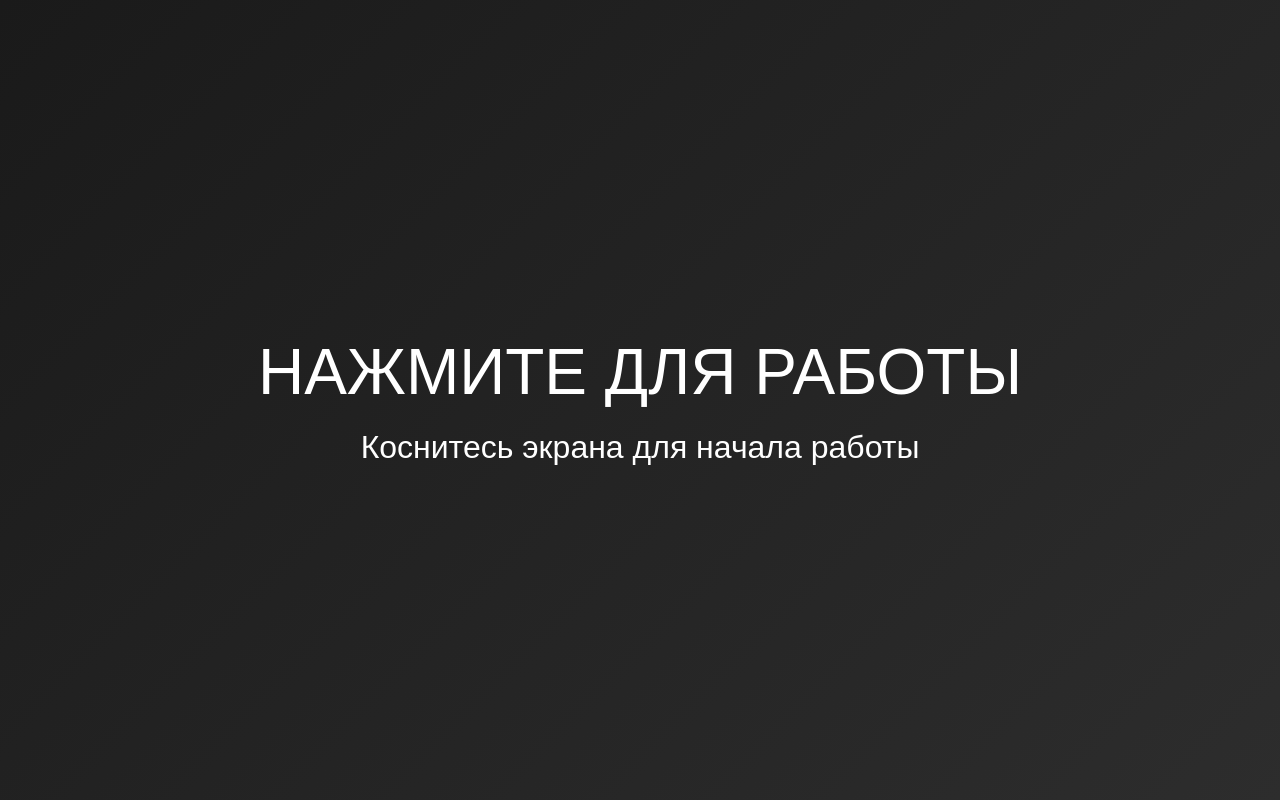
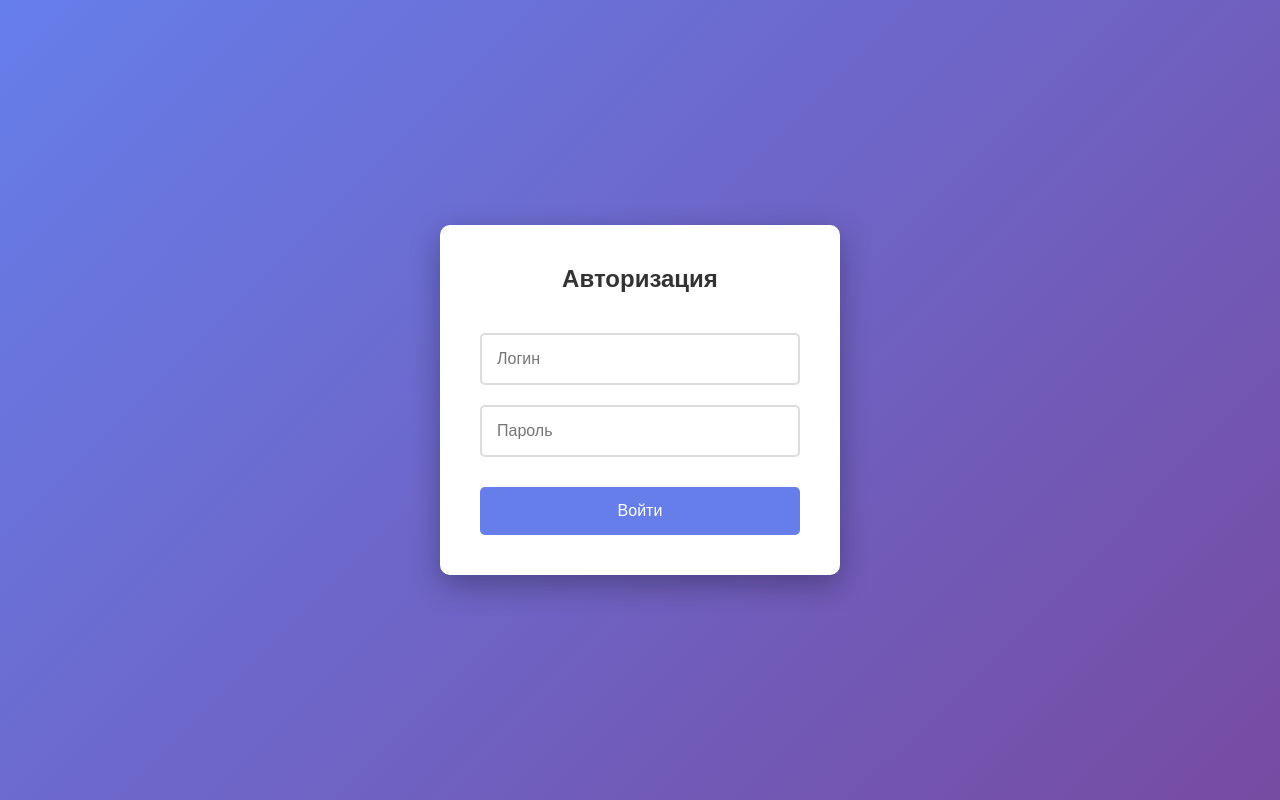
Before and after one commit to tce-reggie/crm, a Django app: page / in a window 1280 px wide. Run offline with Django 5.2, Linux system fonts and the light colour scheme; data comes from the database, SQL or seed files in the repository.

Commit message:
добавлена возможность выбора интерфейса (авторизация)

```diff
--- a/shop/terminal/admin.py
+++ b/shop/terminal/admin.py
@@ -3,9 +3,8 @@ from .models import User, PromoCode, Product, ProductPrintArea, PrintDesign, Ord
 
 @admin.register(User)
 class UserAdmin(admin.ModelAdmin):
-    list_display = ['phone_number', 'name', 'access_level']
-    search_fields = ['name', 'phone_number']
-    list_filter = ['access_level']
+    list_display = ['login', 'interface']  # Поля из НОВОЙ модели
+    list_filter = ['interface']  # Фильтр по интерфейсу
 
 @admin.register(PromoCode)
 class PromoCodeAdmin(admin.ModelAdmin):
--- /dev/null
+++ b/shop/terminal/templates/login.html
@@ -0,0 +1,77 @@
+<!DOCTYPE html>
+<html lang="ru">
+<head>
+    <meta charset="UTF-8">
+    <meta name="viewport" content="width=device-width, initial-scale=1.0">
+    <title>Авторизация</title>
+    <style>
+        * { margin: 0; padding: 0; box-sizing: border-box; }
+        body {
+            font-family: Arial, sans-serif;
+            background: linear-gradient(135deg, #667eea 0%, #764ba2 100%);
+            height: 100vh;
+            display: flex;
+            justify-content: center;
+            align-items: center;
+        }
+        .login-container {
+            background: white;
+            padding: 40px;
+            border-radius: 10px;
+            box-shadow: 0 10px 30px rgba(0,0,0,0.3);
+            width: 100%;
+            max-width: 400px;
+        }
+        .login-title {
+            text-align: center;
+            margin-bottom: 30px;
+            color: #333;
+            font-size: 24px;
+        }
+        .form-input {
+            width: 100%;
+            padding: 15px;
+            margin: 10px 0;
+            border: 2px solid #ddd;
+            border-radius: 5px;
+            font-size: 16px;
+        }
+        .login-btn {
+            width: 100%;
+            padding: 15px;
+            background: #667eea;
+            color: white;
+            border: none;
+            border-radius: 5px;
+            font-size: 16px;
+            cursor: pointer;
+            margin-top: 20px;
+        }
+        .error-message {
+            color: #e74c3c;
+            text-align: center;
+            margin-top: 10px;
+        }
+    </style>
+</head>
+<body>
+    <div class="login-container">
+        <h1 class="login-title">Авторизация</h1>
+
+        <form method="post">
+            {% csrf_token %}
+
+            <input type="text" name="login" class="form-input" placeholder="Логин" required>
+            <input type="password" name="password" class="form-input" placeholder="Пароль" required>
+
+            {% if messages %}
+                {% for message in messages %}
+                <div class="error-message">{{ message }}</div>
+                {% endfor %}
+            {% endif %}
+
+            <button type="submit" class="login-btn">Войти</button>
+        </form>
+    </div>
+</body>
+</html>
--- a/shop/terminal/templates/terminal/terminal.html
+++ b/shop/terminal/templates/terminal/terminal.html
@@ -1,3 +1,7 @@
+<div style="position: absolute; top: 10px; right: 10px;">
+    <span>Пользователь: {{ user_login }}</span>
+    <a href="{% url 'logout' %}" style="margin-left: 10px;">Выйти</a>
+</div>
 <!DOCTYPE html>
 <html lang="ru">
 <head>
--- a/shop/terminal/urls.py
+++ b/shop/terminal/urls.py
@@ -2,7 +2,13 @@ from django.urls import path
 from . import views
 
 urlpatterns = [
-    path('', views.terminal_view, name='terminal'),
+    # Основные маршруты
+    path('', views.login_view, name='login'),  # Главная страница теперь ведет на логин
+    path('login/', views.login_view, name='login'),
+    path('logout/', views.logout_view, name='logout'),
+
+    # Интерфейсы
+    path('terminal/', views.terminal_interface, name='terminal_interface'),
 
     # API endpoints
     path('api/products/', views.api_products, name='api_products'),
@@ -10,7 +16,7 @@ urlpatterns = [
     path('api/sizes/', views.api_sizes, name='api_sizes'),
     path('api/prints/', views.api_prints, name='api_prints'),
     path('api/print-areas/', views.api_print_areas, name='api_print_areas'),
-    path('api/orders/create/', views.api_create_order, name='api_create_order'),
+    path('api/create-order/', views.api_create_order, name='api_create_order'),
     path('api/check-user/', views.api_check_user, name='api_check_user'),
     path('api/check-promocode/', views.api_check_promocode, name='api_check_promocode'),
 ]
--- a/shop/terminal/views.py
+++ b/shop/terminal/views.py
@@ -1,14 +1,65 @@
-from django.shortcuts import render
+from django.shortcuts import render, redirect
 from django.http import JsonResponse
 from django.views.decorators.csrf import csrf_exempt
+from django.contrib import messages
 import json
 from .models import Product, PrintDesign, Order, OrderPrint, User, PromoCode, ProductPrintArea
 
 
-def terminal_view(request):
-    """Главная страница терминала"""
+def login_view(request):
+    """Общий логин для всех интерфейсов"""
+    if 'user_id' in request.session:
+        return redirect_to_interface(request.session.get('user_interface'))
+
+    if request.method == 'POST':
+        login = request.POST.get('login')
+        password = request.POST.get('password')
+
+        if login and password:
+            try:
+                user = User.objects.get(login=login)
+                if user.check_password(password):
+                    request.session['user_id'] = user.id
+                    request.session['user_login'] = user.login
+                    request.session['user_interface'] = user.interface
+                    return redirect_to_interface(user.interface)
+                else:
+                    messages.error(request, 'Неверный пароль')
+            except User.DoesNotExist:
+                messages.error(request, 'Пользователь не найден')
+        else:
+            messages.error(request, 'Заполните все поля')
+
+    return render(request, 'login.html')  # Теперь из корня templates
+
+
+def redirect_to_interface(interface):
+    """Перенаправление на соответствующий интерфейс"""
+    if interface == 'terminal':
+        return redirect('terminal_interface')
+    # Добавьте другие интерфейсы по мере необходимости
+    return redirect('terminal_interface')  # По умолчанию
+
+
+def logout_view(request):
+    request.session.flush()
+    return redirect('login')
+
+
+def login_required(view_func):
+    def wrapper(request, *args, **kwargs):
+        if 'user_id' not in request.session:
+            return redirect('login')
+        return view_func(request, *args, **kwargs)
+    return wrapper
+
+
+# ТЕРМИНАЛЬНЫЙ ИНТЕРФЕЙС
+@login_required
+def terminal_interface(request):
+    """Главная страница терминального интерфейса"""
     try:
-        # Получаем уникальные модели изделий
+        # Получаем уникальные модели изделий для начального отображения
         products = Product.objects.filter(quantity__gt=0).values_list('model', flat=True).distinct()
 
         products_data = []
@@ -25,13 +76,13 @@ def terminal_view(request):
         return render(request, 'terminal/terminal.html', {
             'products': products_data
         })
-
     except Exception as e:
         return render(request, 'terminal/terminal.html', {
             'products': []
         })
 
 
+# API endpoints (остаются без изменений)
 @csrf_exempt
 def api_products(request):
     """API для получения списка продуктов (изделий)"""
```
Also changed, not shown: shop/terminal/models.py (+32 -8 lines), shop/db.sqlite3, shop/terminal/migrations/0001_initial.py, shop/terminal/templates/terminal/base.html (renamed from shop/terminal/templates/base.html).
